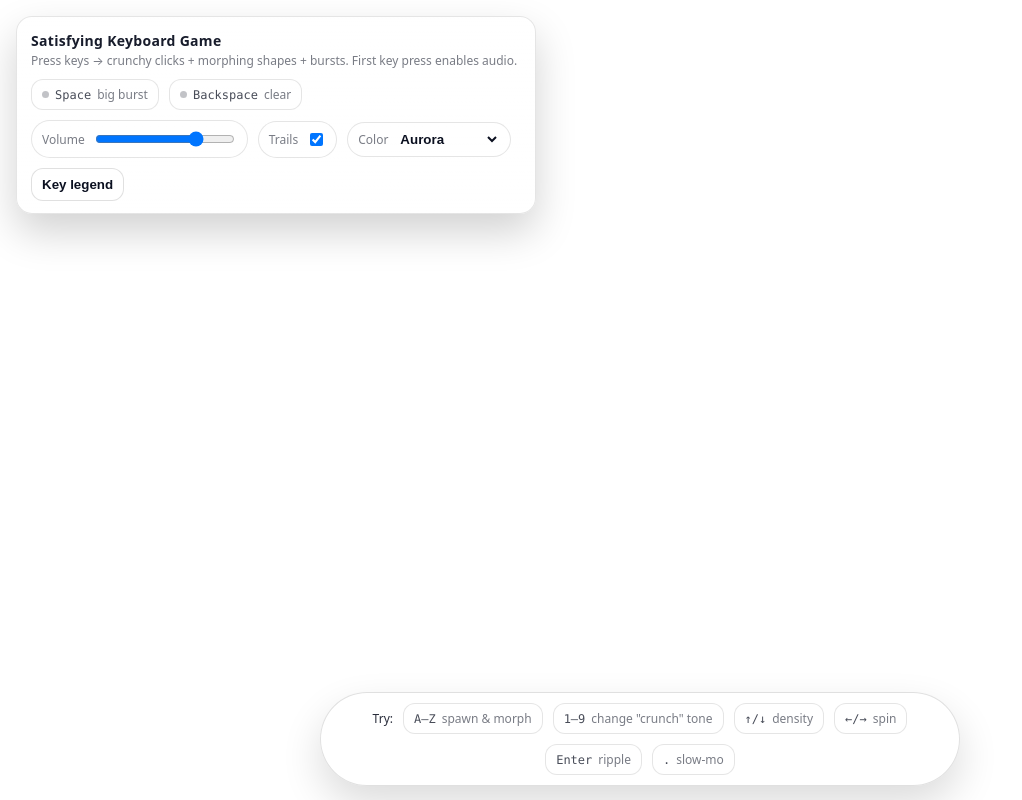
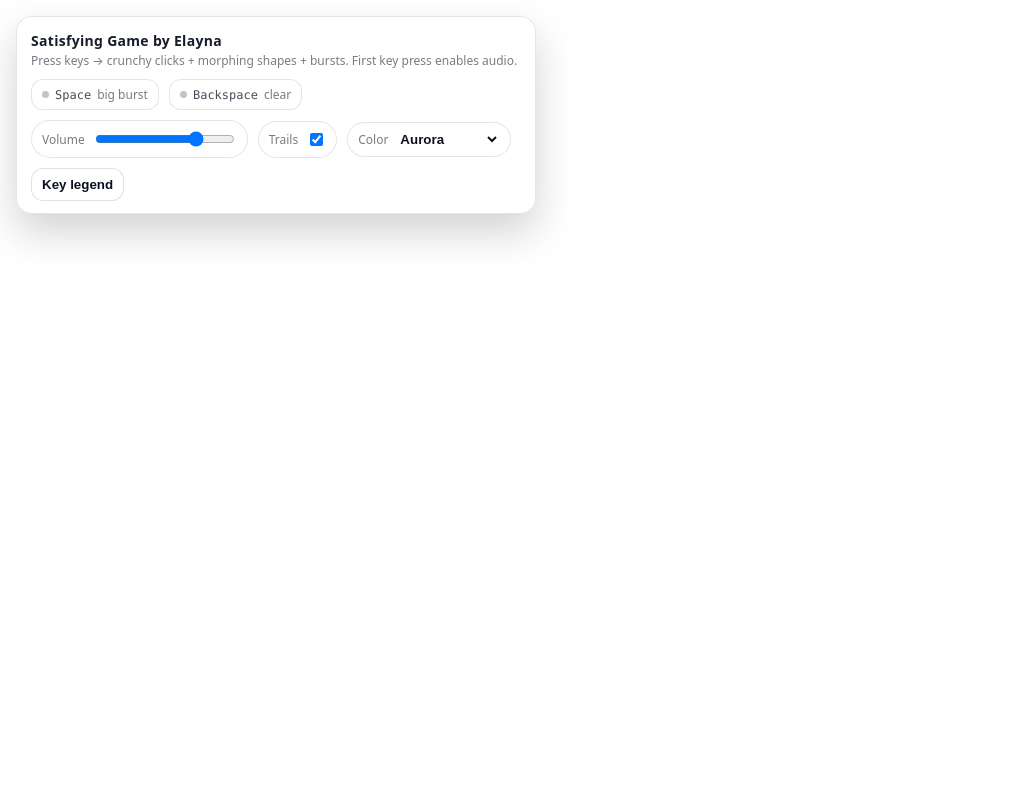
Before and after one commit to Eavinar/satisfying_kids_game, a plain HTML site: page index.html in a window 1280 px wide. Shown: the whole page, without its empty margins (0-1022 px from the left). Drawn offline with Linux system fonts and the light colour scheme.

Commit message:
Change game title and remove hints section
Updated game title and removed hint bar.

```diff
--- a/index.html
+++ b/index.html
@@ -101,7 +101,7 @@
   <div class="hud" role="group" aria-label="Controls">
     <div class="row" style="justify-content:space-between">
       <div>
-        <div class="title">Satisfying Keyboard Game</div>
+        <div class="title">Satisfying Game by Elayna</div>
         <div class="subtitle">Press keys → crunchy clicks + morphing shapes + bursts. First key press enables audio.</div>
       </div>
       <div class="row">
@@ -132,16 +132,6 @@
   </div>
 
   <div class="toast" id="toast"></div>
-
-  <div class="hintbar" aria-label="Hints">
-    <span class="linkish">Try:</span>
-    <span class="kbd"><span class="mono">A–Z</span> spawn & morph</span>
-    <span class="kbd"><span class="mono">1–9</span> change "crunch" tone</span>
-    <span class="kbd"><span class="mono">↑/↓</span> density</span>
-    <span class="kbd"><span class="mono">←/→</span> spin</span>
-    <span class="kbd"><span class="mono">Enter</span> ripple</span>
-    <span class="kbd"><span class="mono">.</span> slow-mo</span>
-  </div>
 
 <script>
 (function(){
```
